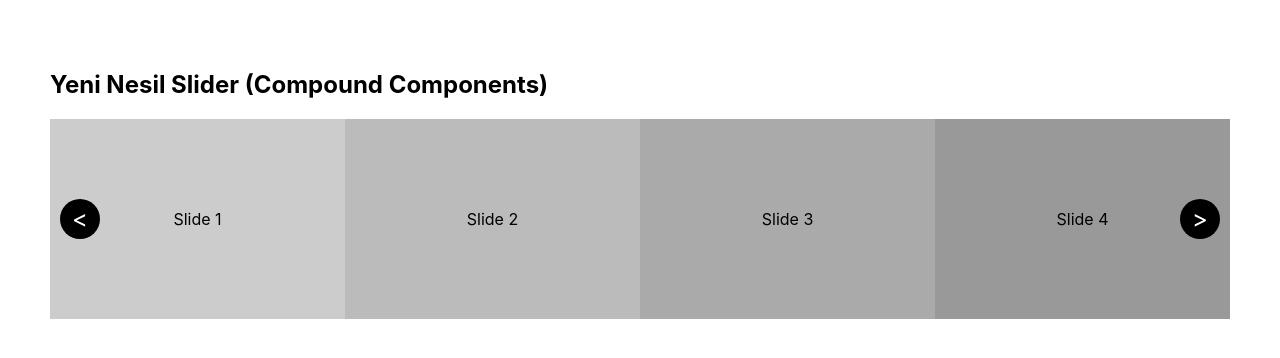
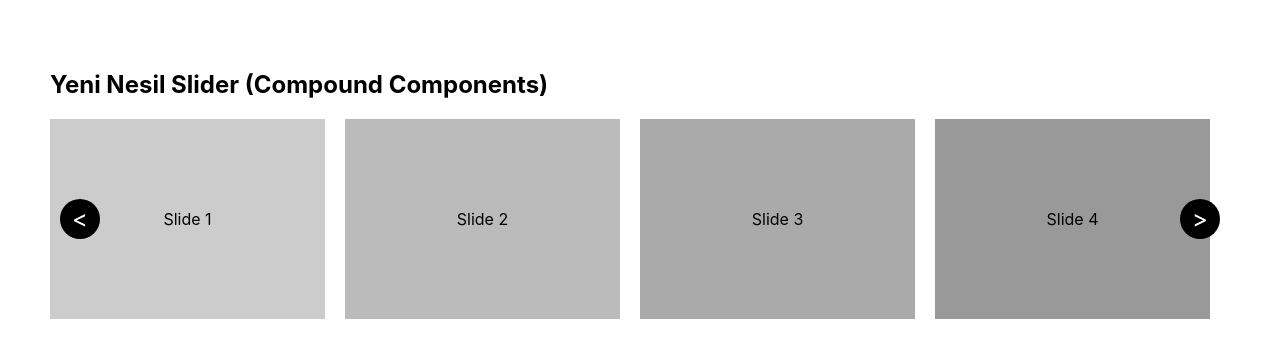
Before and after one commit to ceydaulubas/slider, a React (Create React App) app: page / in a window 1280 px wide. Shown: the top 358 px of the page. Built offline with nearby package versions, Linux system fonts and the light colour scheme.

Commit message:
feat: add gap support for slides

```diff
--- a/src/App.tsx
+++ b/src/App.tsx
@@ -11,7 +11,8 @@ const App: React.FC = () => {
         direction="horizontal"
         infinite={true}
         autoplay={true}
-        autoplaySpeed={2000}
+        autoplaySpeed={3000}
+        gap={20}
         breakpoints={{
           768: { visibleSlides: 2 },  // Tablette 2
           1024: { visibleSlides: 4 }  // Masaüstünde 4
--- a/src/components/Slider.tsx
+++ b/src/components/Slider.tsx
@@ -15,6 +15,7 @@ interface SliderContextProps {
   visibleSlides: number;
   direction: "horizontal" | "vertical";
   infinite: boolean;
+  gap: number;
   goToNext: () => void;
   goToPrev: () => void;
   goToSlide: (index: number) => void;
@@ -40,6 +41,7 @@ interface SliderProps {
   infinite?: boolean;
   autoplay?: boolean;
   autoplaySpeed?: number;
+  gap?: number;
   breakpoints?: {
     [key: number]: {
       visibleSlides: number;
@@ -59,6 +61,7 @@ const SliderMain: React.FC<SliderProps> & {
   infinite = false,
   autoplay = false,
   autoplaySpeed = 3000,
+  gap = 0,
   breakpoints,
 }) => {
   const [currentIndex, setCurrentIndex] = useState(initialIndex);
@@ -131,6 +134,7 @@ const SliderMain: React.FC<SliderProps> & {
     visibleSlides,
     direction,
     infinite,
+    gap,
     goToNext,
     goToPrev,
     goToSlide,
@@ -149,7 +153,7 @@ const SliderMain: React.FC<SliderProps> & {
 // --- Sub-Components ---
 
 const SliderTrack: React.FC<{ children: React.ReactNode }> = ({ children }) => {
-  const { currentIndex, direction, slidePercentage, goToNext, goToPrev } = useSlider();
+  const { currentIndex, direction, slidePercentage, gap, goToNext, goToPrev } = useSlider();
   const isHorizontal = direction === "horizontal";
   const [touchStart, setTouchStart] = useState<number | null>(null);
   const [touchEnd, setTouchEnd] = useState<number | null>(null);
@@ -185,6 +189,7 @@ const SliderTrack: React.FC<{ children: React.ReactNode }> = ({ children }) => {
           flexDirection: isHorizontal ? "row" : "column",
           display: "flex",
           transition: "transform 0.3s ease-in-out",
+          margin: isHorizontal ? `0 -${gap / 2}px` : `-${gap / 2}px 0`,
         }}
       >
         {React.Children.map(children, (child, index) => (
@@ -195,6 +200,8 @@ const SliderTrack: React.FC<{ children: React.ReactNode }> = ({ children }) => {
               flex: `0 0 ${slidePercentage}%`,
               width: isHorizontal ? `${slidePercentage}%` : "100%",
               height: isHorizontal ? "auto" : `${slidePercentage}%`,
+              padding: isHorizontal ? `0 ${gap / 2}px` : `${gap / 2}px 0`,
+              boxSizing: "border-box",
             }}
           >
             {child}
```
